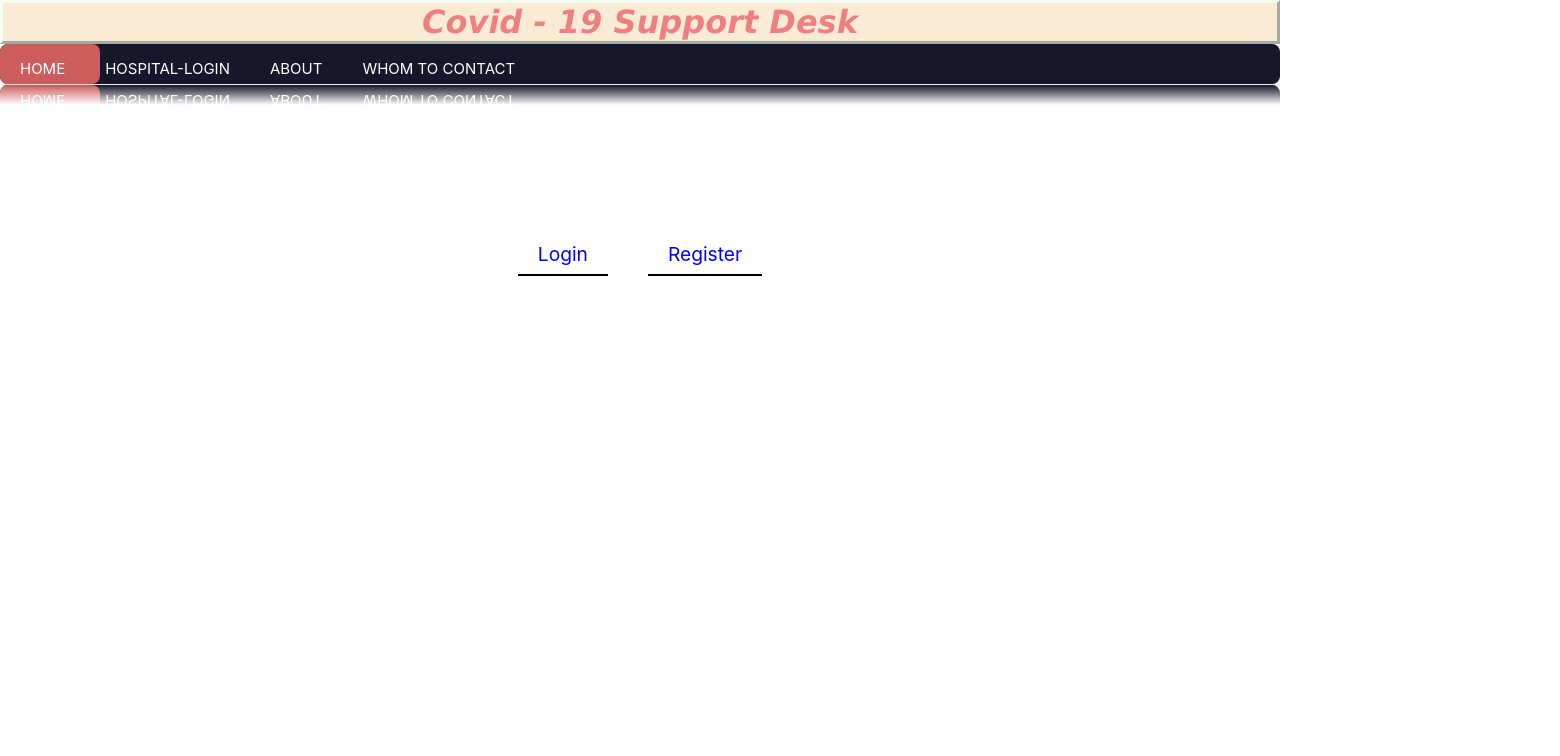
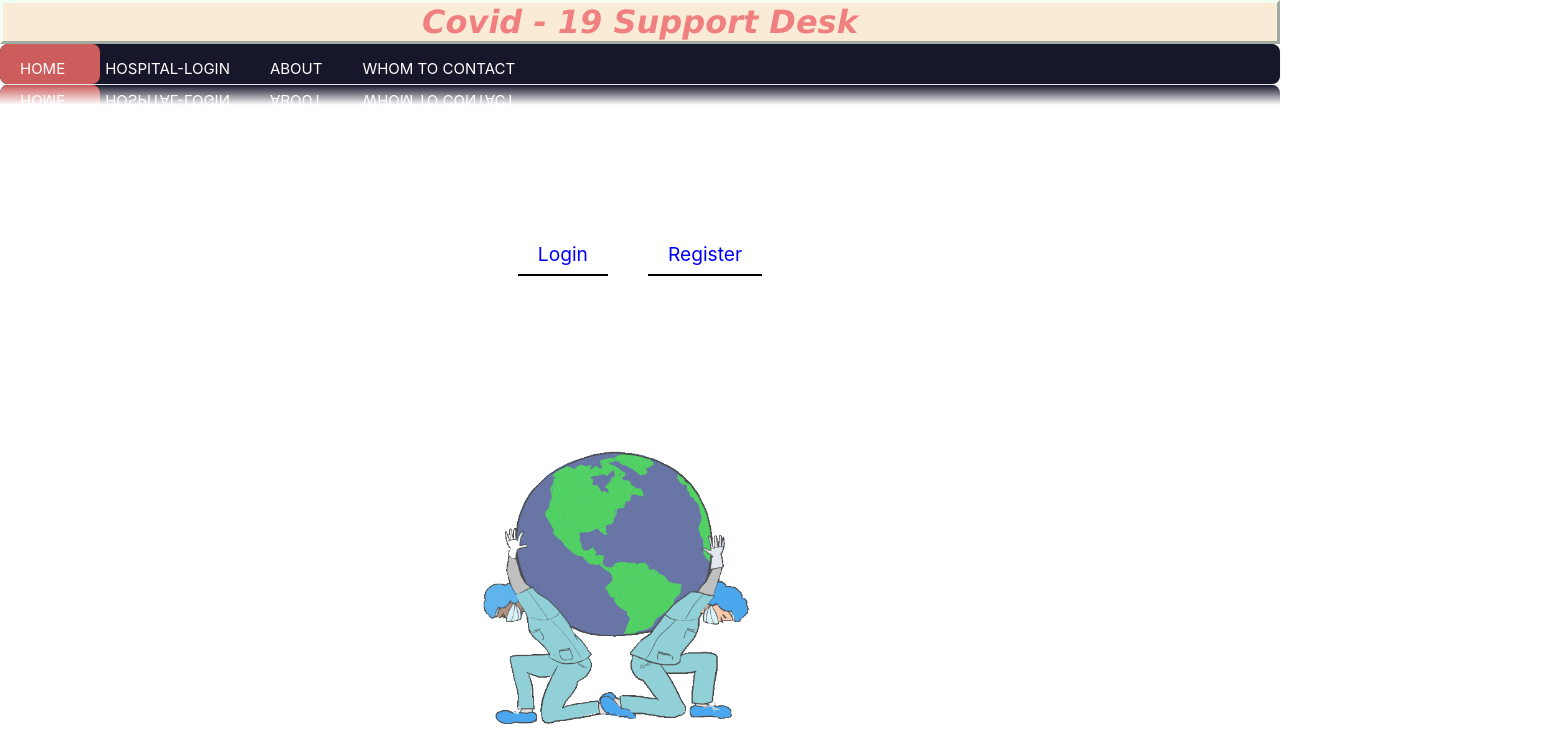
Before and after one commit to RoshiniSukumar/Covid-19-Support-Desk, a React (Create React App) app: page /login in a window 1280 px wide. Shown: the top 756 px of the page, 1560 px wide, since content can reach past the window. Built offline with nearby package versions, Linux system fonts and the light colour scheme.

Commit message:
login navbar

```diff
--- a/src/components/function/LoginNavbar.js
+++ b/src/components/function/LoginNavbar.js
@@ -4,7 +4,7 @@ import './LoginNavbar.css'
 export default function LoginNavbar() {
   return (
 
-
+    <div>
       <div class="nav">
 
             <ol>
@@ -14,5 +14,11 @@ export default function LoginNavbar() {
             </ol>
 
         </div>
+        <div className="gifs">
+         <img src='./images/tenor.gif' alt="tenor" width="300" height="300"></img>
+        </div>
+        </div>
+
   )
 }
+/*<img src='./images/world.gif' alt="tenor" width="300" height="300"></img>*/
```
